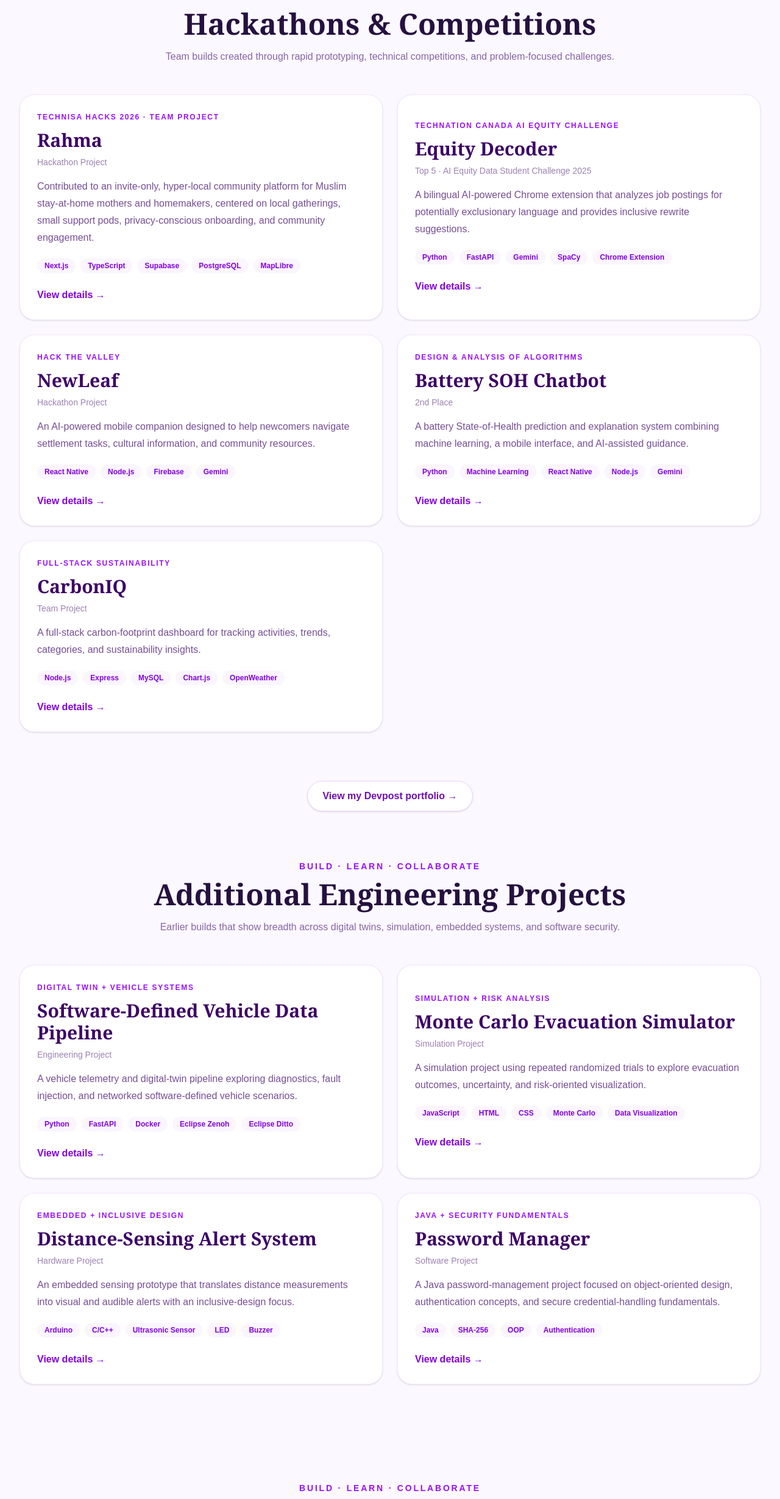
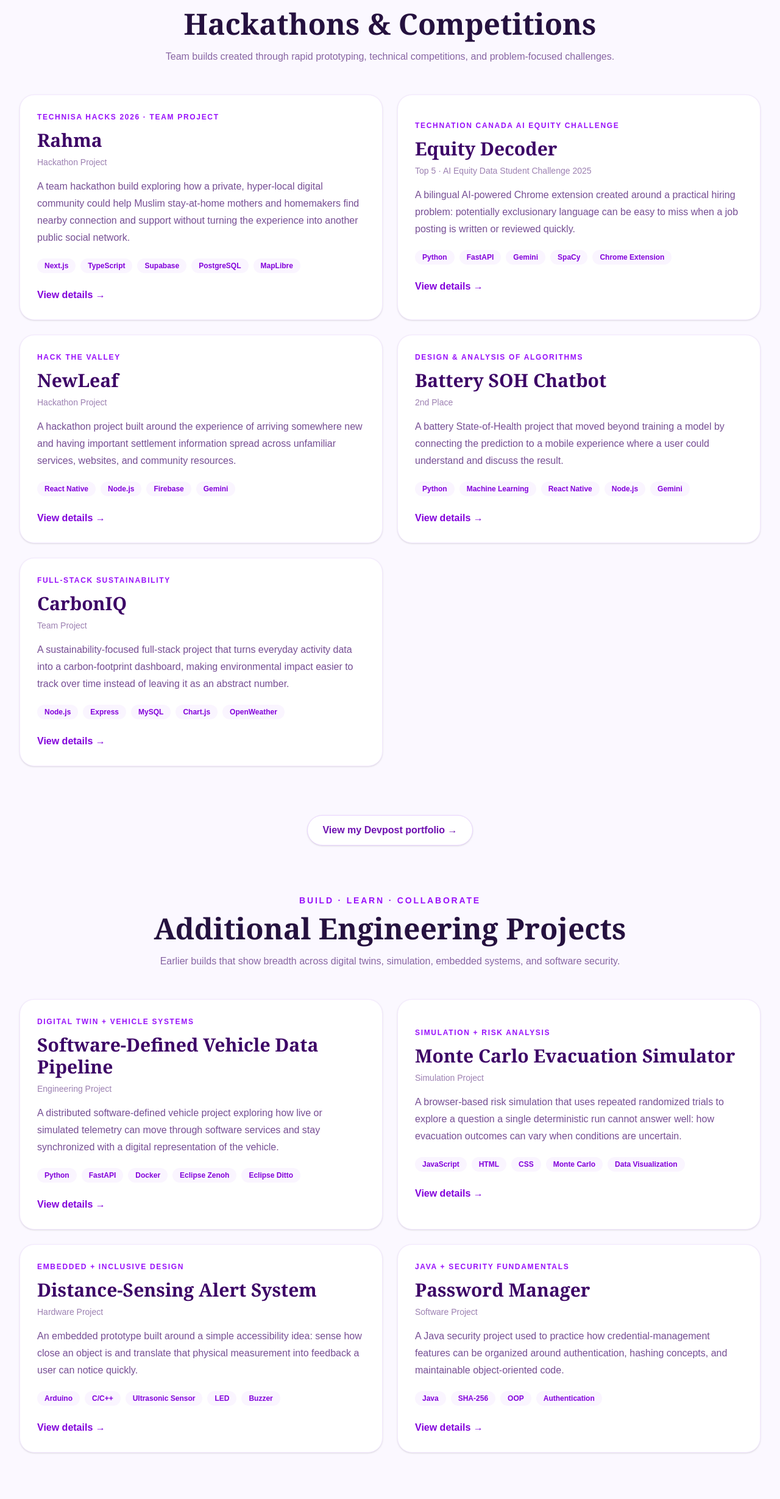
Before and after one commit to Zlawal79/zainab-portfolio, a Next.js app: page / in a window 1280 px wide. Shown: the part 2672-5131 px from the top of the page at 61% size. Built offline with nearby package versions, Linux system fonts and the light colour scheme.

Commit message:
Add technical depth to hackathon and engineering project cards

```diff
--- a/app/page.tsx
+++ b/app/page.tsx
@@ -97,8 +97,8 @@ const hackathons: CardItem[] = [
     category: "TechNisa Hacks 2026 · Team Project",
     date: "Hackathon Project",
     tools: ["Next.js", "TypeScript", "Supabase", "PostgreSQL", "MapLibre"],
-    summary: "Contributed to an invite-only, hyper-local community platform for Muslim stay-at-home mothers and homemakers, centered on local gatherings, small support pods, privacy-conscious onboarding, and community engagement.",
-    bullets: ["Partnered with a team on the TechNisa hackathon build.", "The platform includes event discovery, pods and chat, rewards, onboarding, maps, and privacy-focused account flows.", "The implementation uses Next.js, TypeScript, Supabase, PostgreSQL, Realtime, Storage, and MapLibre/OpenFreeMap."],
+    summary: "A team hackathon build exploring how a private, hyper-local digital community could help Muslim stay-at-home mothers and homemakers find nearby connection and support without turning the experience into another public social network.",
+    bullets: ["Product direction: invite-only onboarding, local event discovery, small support pods, chat, rewards, and privacy-conscious community flows.", "System design: Next.js + TypeScript on the frontend, with Supabase Auth, PostgreSQL, Realtime and Storage supporting identity, data and live community features.", "Location experience: MapLibre/OpenFreeMap supports nearby discovery while keeping the product centered on community rather than a generic map.", "My role: partnered with the team on the TechNisa build and contributed to bringing the product experience together under hackathon time constraints."],
     link: "https://github.com/imankamrann/TechNisa",
   },
   {
@@ -107,8 +107,8 @@ const hackathons: CardItem[] = [
     category: "TECHNATION Canada AI Equity Challenge",
     date: "Top 5 · AI Equity Data Student Challenge 2025",
     tools: ["Python", "FastAPI", "Gemini", "SpaCy", "Chrome Extension"],
-    summary: "A bilingual AI-powered Chrome extension that analyzes job postings for potentially exclusionary language and provides inclusive rewrite suggestions.",
-    bullets: ["Frontend and UX Lead on a three-person team.", "Connected browser workflows to AI/NLP analysis.", "Designed accessible, dashboard-style feedback and an Equity Score."],
+    summary: "A bilingual AI-powered Chrome extension created around a practical hiring problem: potentially exclusionary language can be easy to miss when a job posting is written or reviewed quickly.",
+    bullets: ["My role: Frontend and UX Lead on a three-person team, responsible for turning the analysis into a clear browser experience.", "Engineering flow: job-posting text moves from the Chrome extension into AI/NLP analysis and returns an Equity Score, flagged language, and more inclusive alternatives.", "Design decision: present the reasoning as actionable feedback rather than only returning a pass/fail label.", "Outcome: selected as a Top 5 project in TECHNATION Canada's 2025 AI Equity Data Student Challenge."],
     link: "/projects/equity-decoder",
   },
   {
@@ -117,8 +117,8 @@ const hackathons: CardItem[] = [
     category: "Hack the Valley",
     date: "Hackathon Project",
     tools: ["React Native", "Node.js", "Firebase", "Gemini"],
-    summary: "An AI-powered mobile companion designed to help newcomers navigate settlement tasks, cultural information, and community resources.",
-    bullets: ["Built under hackathon time constraints.", "Combined mobile development, backend services, and AI guidance.", "Focused on empathy, accessibility, and newcomer support."],
+    summary: "A hackathon project built around the experience of arriving somewhere new and having important settlement information spread across unfamiliar services, websites, and community resources.",
+    bullets: ["Product approach: bring practical newcomer guidance into one mobile companion rather than asking users to search across disconnected sources.", "Engineering approach: combined a React Native interface, Node.js services, Firebase, and Gemini-powered guidance in one prototype.", "Design focus: kept empathy and accessibility central so the technology supported the newcomer journey instead of adding another complicated system.", "Hackathon learning: practiced prioritizing a useful end-to-end experience while making technical trade-offs under a short build window."],
     link: "/projects/newleaf",
   },
   {
@@ -127,8 +127,8 @@ const hackathons: CardItem[] = [
     category: "Design & Analysis of Algorithms",
     date: "2nd Place",
     tools: ["Python", "Machine Learning", "React Native", "Node.js", "Gemini"],
-    summary: "A battery State-of-Health prediction and explanation system combining machine learning, a mobile interface, and AI-assisted guidance.",
-    bullets: ["Built a voltage-feature ML workflow.", "Connected predictions to a mobile and chatbot experience.", "Earned 2nd place in the course competition."],
+    summary: "A battery State-of-Health project that moved beyond training a model by connecting the prediction to a mobile experience where a user could understand and discuss the result.",
+    bullets: ["ML layer: built a voltage-feature prediction workflow in Python and evaluated the regression model with R², MSE and MAE rather than relying on a visual demo alone.", "Application layer: connected model output to a React Native interface and Node.js service so predictions could be used outside the notebook.", "Explanation layer: incorporated Gemini-assisted guidance to make battery-health output easier to interpret.", "Outcome: earned 2nd place in the course competition."],
     link: "/projects/battery-soh",
   },
   {
@@ -137,8 +137,8 @@ const hackathons: CardItem[] = [
     category: "Full-Stack Sustainability",
     date: "Team Project",
     tools: ["Node.js", "Express", "MySQL", "Chart.js", "OpenWeather"],
-    summary: "A full-stack carbon-footprint dashboard for tracking activities, trends, categories, and sustainability insights.",
-    bullets: ["Worked across database, API, and dashboard layers.", "Built visual reporting with Chart.js.", "Connected sustainability goals with practical full-stack engineering."],
+    summary: "A sustainability-focused full-stack project that turns everyday activity data into a carbon-footprint dashboard, making environmental impact easier to track over time instead of leaving it as an abstract number.",
+    bullets: ["Full-stack flow: MySQL stores activity data, Node.js/Express handles application logic and APIs, and the frontend turns the records into usable feedback.", "Visualization: Chart.js communicates category and trend information so users can see how their activity patterns change.", "External context: OpenWeather adds environmental data to the application experience.", "Engineering learning: connected sustainability goals with database design, APIs, third-party data, and visual reporting."],
     link: "/projects/carboniq",
   },
 ];
@@ -150,8 +150,8 @@ const additionalProjects: CardItem[] = [
     category: "Digital Twin + Vehicle Systems",
     date: "Engineering Project",
     tools: ["Python", "FastAPI", "Docker", "Eclipse Zenoh", "Eclipse Ditto"],
-    summary: "A vehicle telemetry and digital-twin pipeline exploring diagnostics, fault injection, and networked software-defined vehicle scenarios.",
-    bullets: ["Worked with vehicle telemetry and digital-twin concepts.", "Used API and containerized components in a distributed pipeline.", "Explored diagnostics, faults, and network scenarios."],
+    summary: "A distributed software-defined vehicle project exploring how live or simulated telemetry can move through software services and stay synchronized with a digital representation of the vehicle.",
+    bullets: ["Data path: vehicle telemetry → Eclipse Zenoh messaging → FastAPI services → Eclipse Ditto digital twin.", "Engineering focus: connected distributed communication, APIs and containerized services instead of treating the digital twin as a standalone visualization.", "Scenario layer: explored diagnostics, fault injection and networked vehicle behaviour to see how changes in the simulated system propagate through the pipeline.", "Why it matters: demonstrates how backend software, messaging and digital-twin concepts can work together in a modern vehicle architecture."],
     link: "https://github.com/ayaanahmed05/vehicular-digital-twin-pipeline",
   },
   {
@@ -160,8 +160,8 @@ const additionalProjects: CardItem[] = [
     category: "Simulation + Risk Analysis",
     date: "Simulation Project",
     tools: ["JavaScript", "HTML", "CSS", "Monte Carlo", "Data Visualization"],
-    summary: "A simulation project using repeated randomized trials to explore evacuation outcomes, uncertainty, and risk-oriented visualization.",
-    bullets: ["Applied Monte Carlo simulation concepts.", "Built an interactive browser-based experience.", "Used visualization to communicate uncertain outcomes."],
+    summary: "A browser-based risk simulation that uses repeated randomized trials to explore a question a single deterministic run cannot answer well: how evacuation outcomes can vary when conditions are uncertain.",
+    bullets: ["Simulation logic: repeated Monte Carlo trials generate a distribution of possible outcomes rather than one fixed answer.", "Interface: built the experience in JavaScript, HTML and CSS so the simulation can be explored interactively in the browser.", "Communication: visualized the results to make variability and risk easier to interpret.", "Engineering learning: strengthened the connection between probabilistic modeling, repeated simulation and decision-oriented visualization."],
   },
   {
     id: "distance-sensing",
@@ -169,8 +169,8 @@ const additionalProjects: CardItem[] = [
     category: "Embedded + Inclusive Design",
     date: "Hardware Project",
     tools: ["Arduino", "C/C++", "Ultrasonic Sensor", "LED", "Buzzer"],
-    summary: "An embedded sensing prototype that translates distance measurements into visual and audible alerts with an inclusive-design focus.",
-    bullets: ["Integrated ultrasonic sensing with alert outputs.", "Programmed embedded behaviour in C/C++.", "Considered accessibility and clear feedback in the interaction design."],
+    summary: "An embedded prototype built around a simple accessibility idea: sense how close an object is and translate that physical measurement into feedback a user can notice quickly.",
+    bullets: ["Input: an ultrasonic sensor continuously measures distance from nearby objects.", "Decision logic: C/C++ threshold logic on the Arduino converts sensor readings into different alert behaviour.", "Output: LED and buzzer feedback turns the measurement into visual and audible cues.", "Design focus: using more than one feedback channel reinforced inclusive-design thinking alongside hardware/software integration."],
   },
   {
     id: "password-manager",
@@ -178,8 +178,8 @@ const additionalProjects: CardItem[] = [
     category: "Java + Security Fundamentals",
     date: "Software Project",
     tools: ["Java", "SHA-256", "OOP", "Authentication"],
-    summary: "A Java password-management project focused on object-oriented design, authentication concepts, and secure credential-handling fundamentals.",
-    bullets: ["Applied object-oriented programming principles.", "Worked with hashing and authentication concepts.", "Structured credential-management logic in Java."],
+    summary: "A Java security project used to practice how credential-management features can be organized around authentication, hashing concepts, and maintainable object-oriented code.",
+    bullets: ["Software design: separated password-management responsibilities using object-oriented Java structures rather than placing the workflow in one monolithic class.", "Security focus: worked with SHA-256 and authentication concepts while learning the difference between storing sensitive information and safely transforming/verifying it.", "Application logic: structured credential-management operations around clear user and authentication flows.", "Engineering learning: connected foundational security ideas with practical Java program design."],
     link: "https://github.com/Zlawal79/Password-manager",
   },
 ];
```
